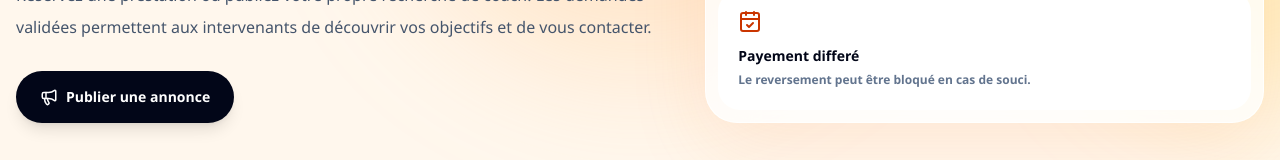
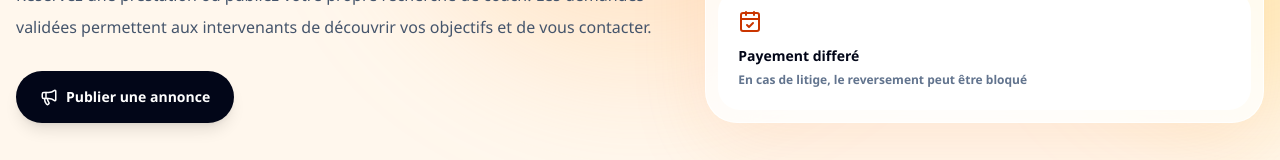
Before and after one commit to rakoto25/gotfit-webapp, a Next.js app: page /annonces in a window 1280 px wide. Shown: the part 448-608 px from the top of the page. Built offline with nearby package versions, Linux system fonts and the light colour scheme; no server answers.

Commit message:
Update page.tsx

```diff
--- a/src/app/annonces/page.tsx
+++ b/src/app/annonces/page.tsx
@@ -188,7 +188,7 @@ export default function AnnoncesPage() {
                     Payement differé
                   </strong>
                   <p className="mt-1 text-xs font-semibold leading-5 text-slate-500">
-                    Le reversement peut être bloqué en cas de souci.
+                    En cas de litige, le reversement peut être bloqué
                   </p>
                 </div>
               </div>
```
